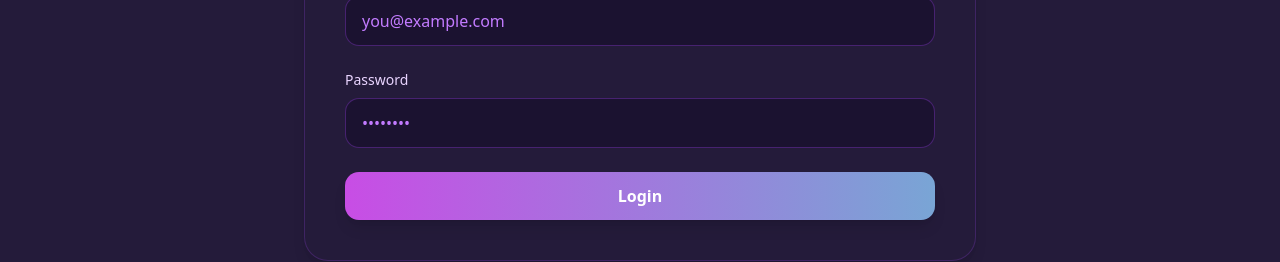
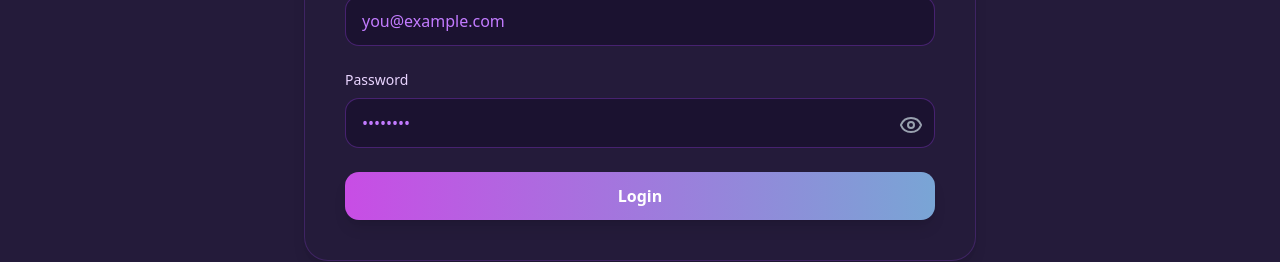
Before and after one commit to aadityasigdel/Kryzox, a React (Vite) app: page /auth/login in a window 1280 px wide. Shown: the part 462-724 px from the top of the page. Built offline with nearby package versions, Linux system fonts and the light colour scheme.

Commit message:
Login:Showpass

```diff
--- a/src/components/auth/Login.jsx
+++ b/src/components/auth/Login.jsx
@@ -1,10 +1,10 @@
+"use client";
 import { useEffect, useState } from "react";
 import { useDispatch } from "react-redux";
 import { useNavigate } from "react-router-dom";
 import ClipLoader from "react-spinners/ClipLoader";
-// import { toast } from "react-toastify";
-// import "react-toastify/dist/ReactToastify.css";
 import toast from "react-hot-toast";
+import { Eye, EyeOff } from "lucide-react";
 import usePostData from "../../hooks/postData";
 import { login, setLoggedData, setRole } from "../../store/slices/auth.slice";
 import Footer from "../Footer/Footer";
@@ -15,6 +15,7 @@ export default function LoginPage() {
         username: "",
         password: "",
     });
+    const [showPassword, setShowPassword] = useState(false);
 
     const dispatch = useDispatch();
     const navigate = useNavigate();
@@ -23,7 +24,6 @@ export default function LoginPage() {
     const [isSuccess, setIsSuccess] = useState(false);
 
     useEffect(() => {
-        console.log({ responseError });
         if (statusCode === 200) {
             localStorage.setItem(
                 "token",
@@ -42,7 +42,6 @@ export default function LoginPage() {
             return () => clearTimeout(timer);
         }
         if (responseError) {
-            console.log("responseerror occured");
             toast.error(responseError || "Failed to login");
         }
     }, [responseError, result]);
@@ -58,7 +57,7 @@ export default function LoginPage() {
     };
 
     return (
-        <div className="">
+        <div>
             <NavBar />
             <div className="w-full min-h-screen bg-[#241B3A] flex items-center justify-center py-16 px-4 mt-[80px]">
                 <div className="w-full max-w-2xl bg-[#241B3A] p-10 rounded-3xl shadow-lg border border-purple-500/20 space-y-6">
@@ -106,8 +105,8 @@ export default function LoginPage() {
                             />
                         </div>
 
-                        {/* Password */}
-                        <div>
+                        {/* Password with Show/Hide */}
+                        <div className="relative">
                             <label
                                 htmlFor="password"
                                 className="block text-sm font-medium text-purple-200 mb-2"
@@ -115,13 +114,19 @@ export default function LoginPage() {
                                 Password
                             </label>
                             <input
-                                type="password"
+                                type={showPassword ? "text" : "password"}
                                 name="password"
                                 placeholder="••••••••"
                                 onChange={handleInput}
                                 required
-                                className="w-full px-4 py-3 bg-[#1B1230] border border-purple-500/30 rounded-xl text-white placeholder-purple-400 focus:outline-none focus:border-purple-400 focus:ring-1 focus:ring-purple-400 transition-all"
+                                className="w-full px-4 py-3 bg-[#1B1230] border border-purple-500/30 rounded-xl text-white placeholder-purple-400 focus:outline-none focus:border-purple-400 focus:ring-1 focus:ring-purple-400 transition-all pr-12"
                             />
+                            <div
+                                className="absolute right-3 top-[70%] -translate-y-1/2 cursor-pointer text-gray-400"
+                                onClick={() => setShowPassword(!showPassword)}
+                            >
+                                {showPassword ? <EyeOff /> : <Eye />}
+                            </div>
                         </div>
 
                         {/* Submit */}
--- a/src/routes/Routes.jsx
+++ b/src/routes/Routes.jsx
@@ -4,6 +4,7 @@ import { Route, Routes } from "react-router-dom";
 import Home from "../pages/Home";
 
 // Admin pages
+import AdminLogin from "../pages/admin/Login/Login";
 import Analytics from "../pages/admin/analytics/Analytics";
 import FullMapHandeling from "../pages/admin/full-map-rooms/FullMapHandeling";
 import FullMapRooms from "../pages/admin/full-map-rooms/FullMapRooms";
@@ -16,6 +17,7 @@ import Overview from "../pages/admin/overview/Overview";
 import RedeemManage from "../pages/admin/redeem/RedeemManage";
 import RoomDetails from "../pages/admin/room-management/RoomDetails";
 import RoomManagement from "../pages/admin/room-management/RoomManagement";
+import RoomPayment from "../pages/admin/room-management/RoomPayment";
 import RoomRewards from "../pages/admin/room-management/RoomRewards";
 import TopUpManage from "../pages/admin/top-up-manage/TopUpManage";
 import Tournaments from "../pages/admin/tournaments/Tournaments";
@@ -23,7 +25,6 @@ import { ActiveTournaments } from "../pages/admin/tournaments/pages/ActiveTourna
 import { UpcomingTournaments } from "../pages/admin/tournaments/pages/UpcomingTournaments";
 import UserManagement from "../pages/admin/user-management/UserManagement";
 import UserProfile from "../pages/admin/user-management/UserProfile";
-import RoomPayment from "../pages/admin/room-management/RoomPayment";
 
 // Auth pages
 import LoginPage from "../components/auth/Login";
@@ -107,6 +108,9 @@ const RouteHandler = () => {
                 />
                 <Route path="room-management" element={<RoomManagement />} />
                 <Route path="live-management" element={<LiveManagement />} />
+                <Route path="admin-login" element={<AdminLogin />} />
+
+
                 <Route
                     path="room-management/room-rewards/:roomId"
                     element={<RoomRewards />}
```
